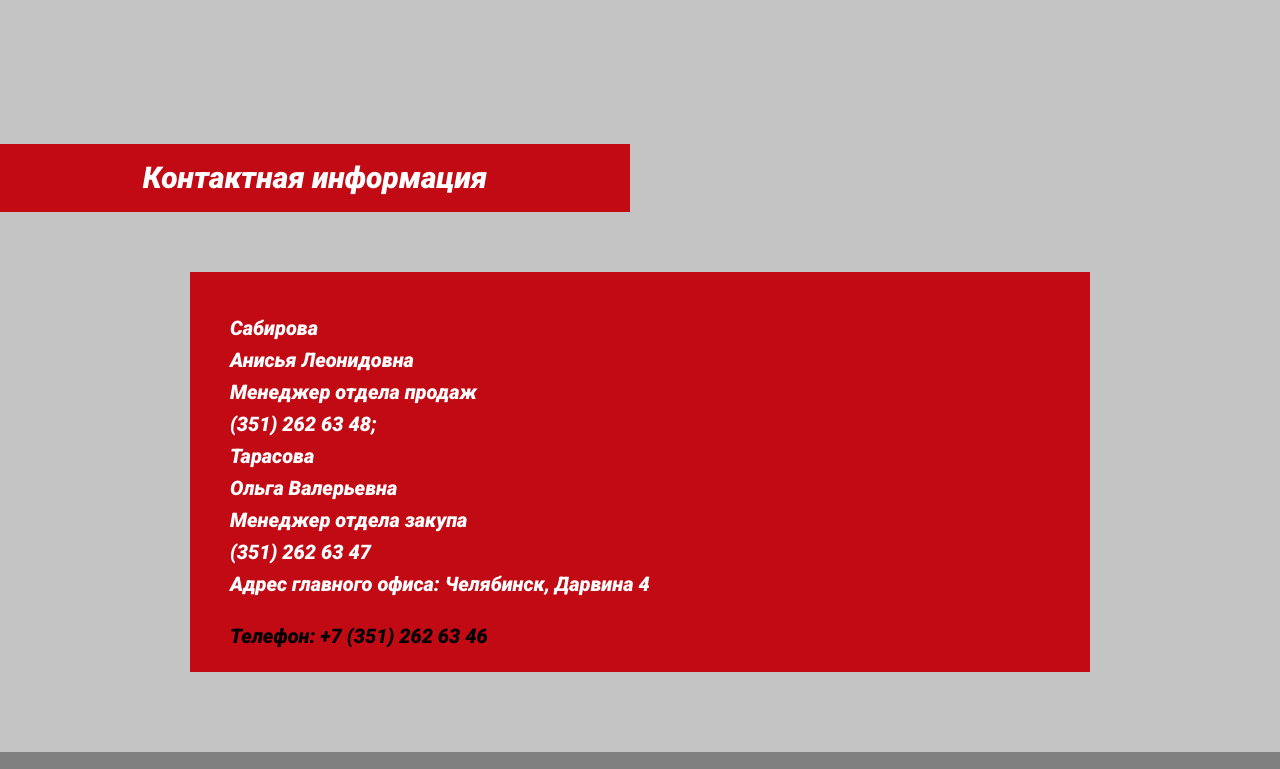
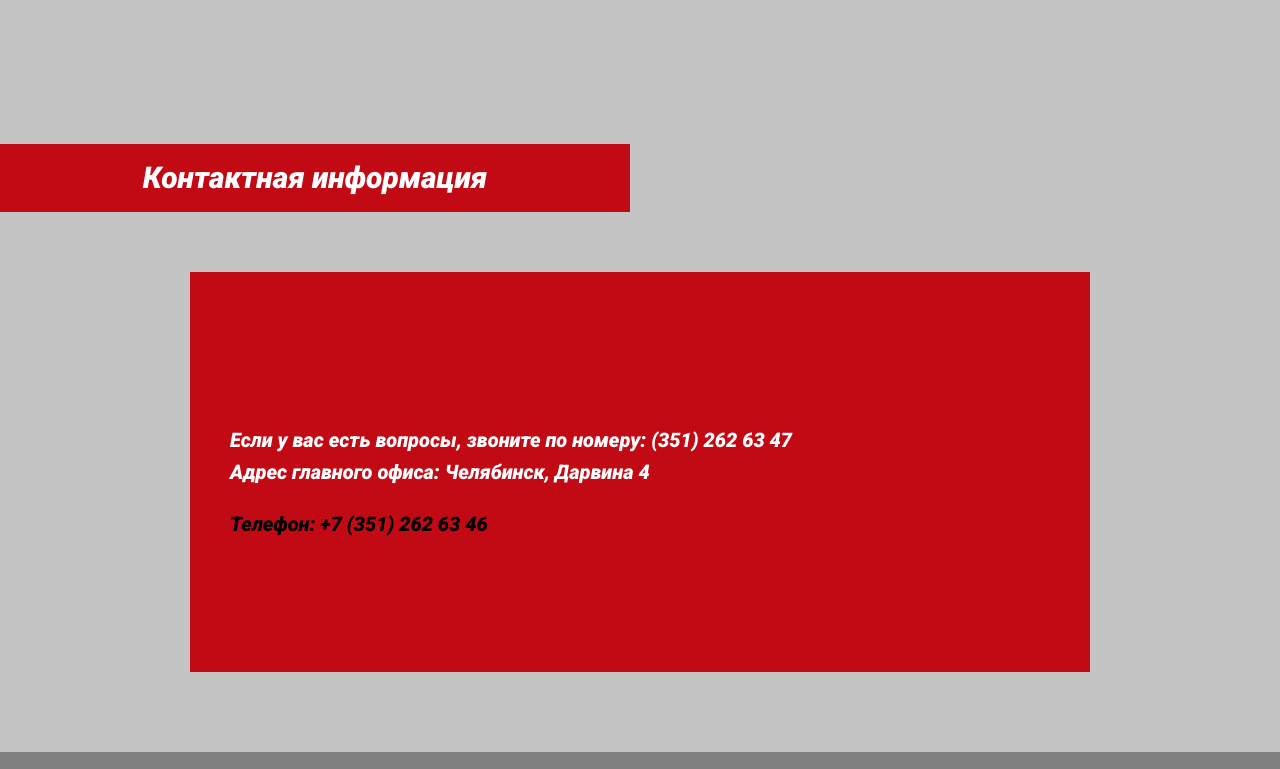
Before and after one commit to MrOrex/MrOrex.github.io, a plain HTML site: page index.html in a window 1280 px wide. Shown: the part 1762-2531 px from the top of the page. Drawn offline with Linux system fonts and the light colour scheme.

Commit message:
Add files via upload

```diff
--- a/index.html
+++ b/index.html
@@ -62,7 +62,7 @@
 
 			<p class="text_about">
 
-				Компания ТД "УралМясТорг" входит в число лидеров рынка оптовых продаж мясной продукции Уральского региона.
+				Компания Butcher входит в число лидеров рынка оптовых продаж мясной продукции Уральского региона.
 
 				Мы работаем с крупнейшими мясоперерабатывающими предприятиями и оптовыми покупателями мяса Челябинской, Тюменской, Курганской, Тюменской, Свердловской, Читинской, Ленинградской областей, республик Башкортостан, Татарстан, Казахстан, Алтайского края и Якутии. С нами одинаково выгодно работать фирмам, занимающимся крупным и мелким оптом мясной продукции, промышленной переработкой мяса и продажами в розницу.
 
@@ -142,20 +142,9 @@
 
 
 				<p>
-					Сабирова
-                    <br>
-					Анисья Леонидовна
-                    <br>
-					Менеджер отдела продаж
-                    <br>
-					(351) 262 63 48;
-<br>
-					Тарасова
-                    <br>
-					Ольга Валерьевна
-                    <br>
-					Менеджер отдела закупа
-                    <br>
+
+					Если у вас есть вопросы, звоните по номеру:
+
 					(351) 262 63 47
 <br>
                     Адрес главного офиса:
```
